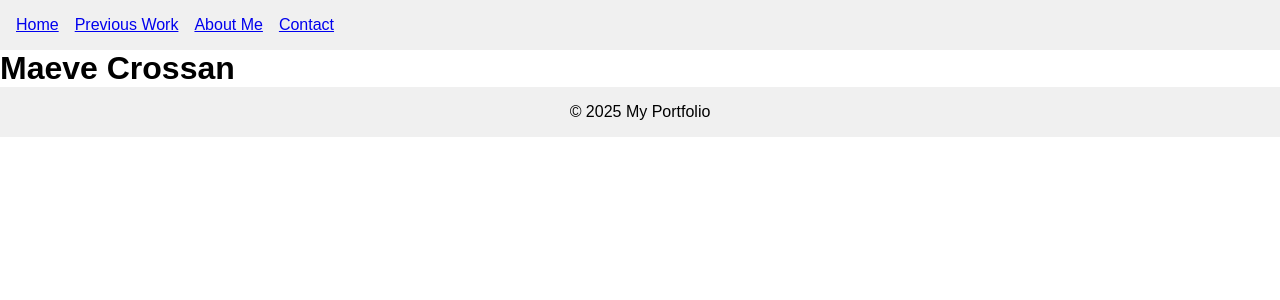
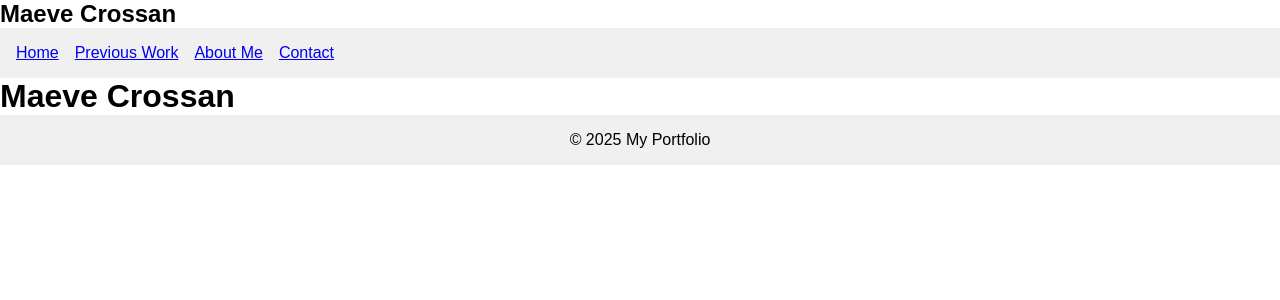
Before and after one commit to maevecrossan/my-portfolio, a Next.js app: page / in a window 1280 px wide. Shown: the top 300 px of the page. Built offline with nearby package versions, Linux system fonts and the light colour scheme.

Commit message:
Add title to nav bar.

```diff
--- a/components/Navbar.js
+++ b/components/Navbar.js
@@ -4,6 +4,7 @@ import Link from 'next/link';
 export default function Navbar() {
   return (
     <nav>
+      <h1>Maeve Crossan</h1>
       <ul>
         <li><Link href="/">Home</Link></li>
         <li><Link href="/previous-work">Previous Work</Link></li>
```
